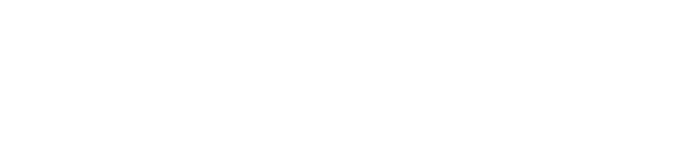
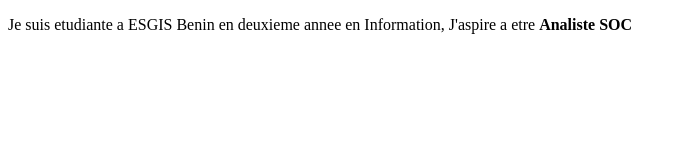
Before and after one commit to JustineDTH/mon-cv, a plain HTML site: page index.html in a window 1280 px wide. Shown: the whole page, without its empty margins (0-686 px from the left). Drawn offline with Linux system fonts and the light colour scheme.

Commit message:
mise en place de la section description

```diff
--- a/index.html
+++ b/index.html
@@ -7,6 +7,8 @@
     <title>Document</title>
 </head>
 <body>
-
+    <section>
+        <p>Je suis etudiante a ESGIS Benin en deuxieme annee en Information, J'aspire a etre <strong>Analiste SOC</strong></p>
+    </section>
 </body>
 </html>
```
